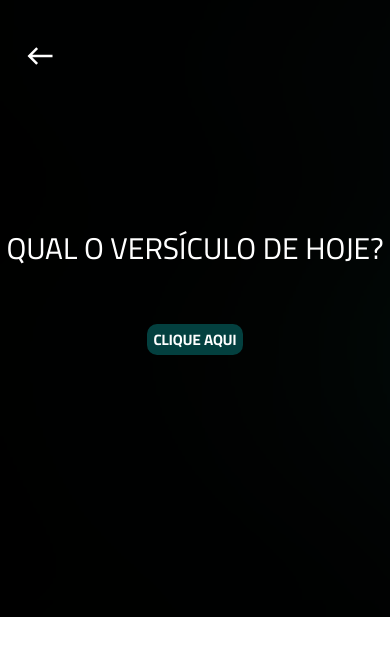
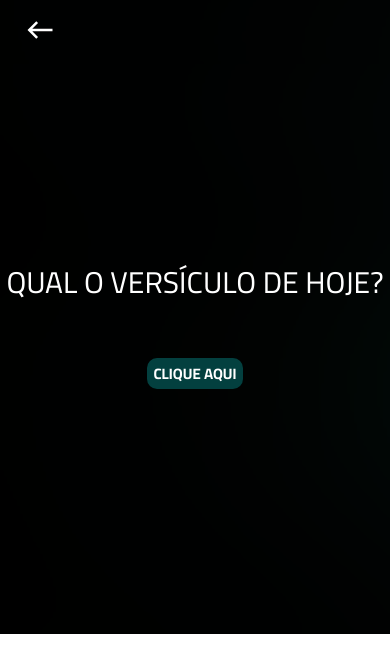
Before and after one commit to will10iam/app-versiculos, a React (Create React App) app: page /verses in a window 390 px wide. Shown: the top 672 px of the page. Built offline with nearby package versions, Linux system fonts and the light colour scheme.

Commit message:
respons 4

```diff
--- a/src/Pages/Home/index.css
+++ b/src/Pages/Home/index.css
@@ -1,3 +1,7 @@
+.container {
+    height: 100vh;
+}
+
 .title {
     font-size: 160px;
     color: #FFF;
--- a/src/Pages/Verses/index.css
+++ b/src/Pages/Verses/index.css
@@ -1,3 +1,7 @@
+.main {
+    height: 100vh;
+}
+
 .container2 {
     background-image: url('../../Assets/come2.png');
     background-repeat: no-repeat;
@@ -90,9 +94,20 @@
 
 @media (max-width: 710px) {
 
-
     .container2 h2 {
         width: 500px;
     }
 
 }
+
+@media (max-width: 530px) {
+
+    .container2 h2 {
+        width: 300px;
+    }
+
+    .icon {
+        margin-bottom: 10px;
+    }
+
+}
--- a/src/Pages/Verses/index.js
+++ b/src/Pages/Verses/index.js
@@ -52,7 +52,7 @@ class Verses extends Component {
 
     render() {
         return (
-            <>
+            <div className='main'>
                 <div>
                     <Link to='/'><MdWest color='#FFF' size={30} className='icon' /></Link>
                 </div>
@@ -65,7 +65,7 @@ class Verses extends Component {
                     <h3 className='reference'>{this.state.textoVersiculo.referencia}</h3>
                     <Botao nome="CLIQUE AQUI" acaoBtn={this.geraVersiculo} />
                 </div>
-            </>
+            </div>
         )
     }
 }
```
